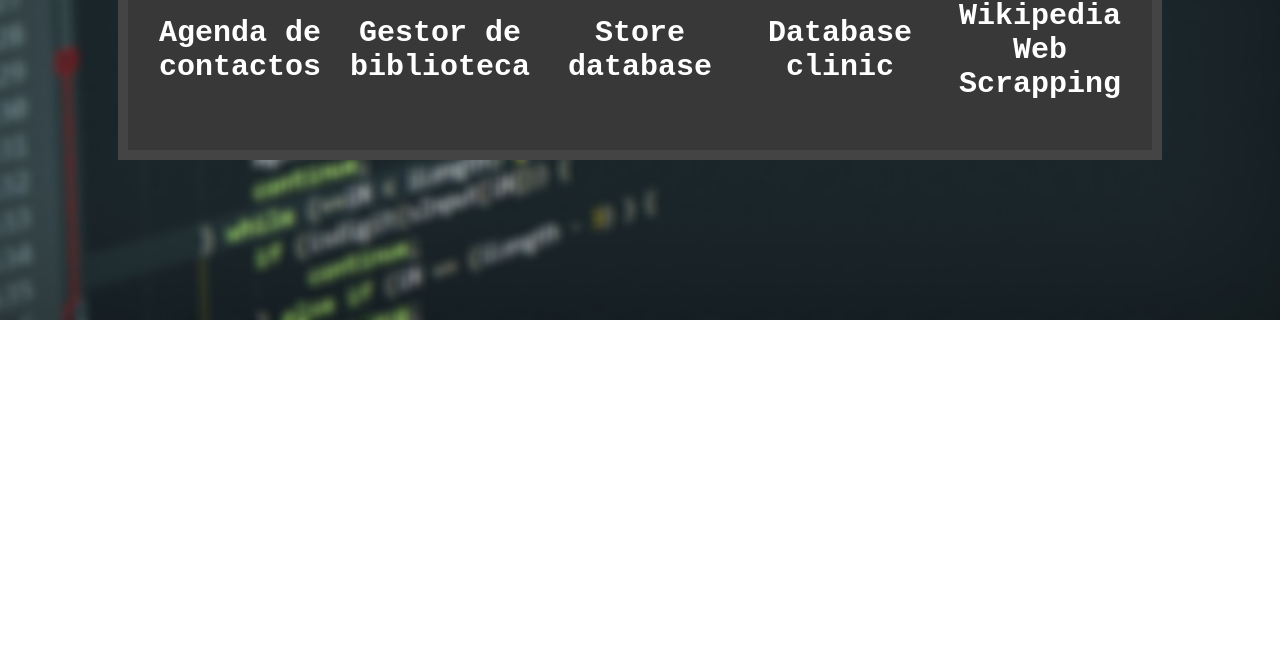
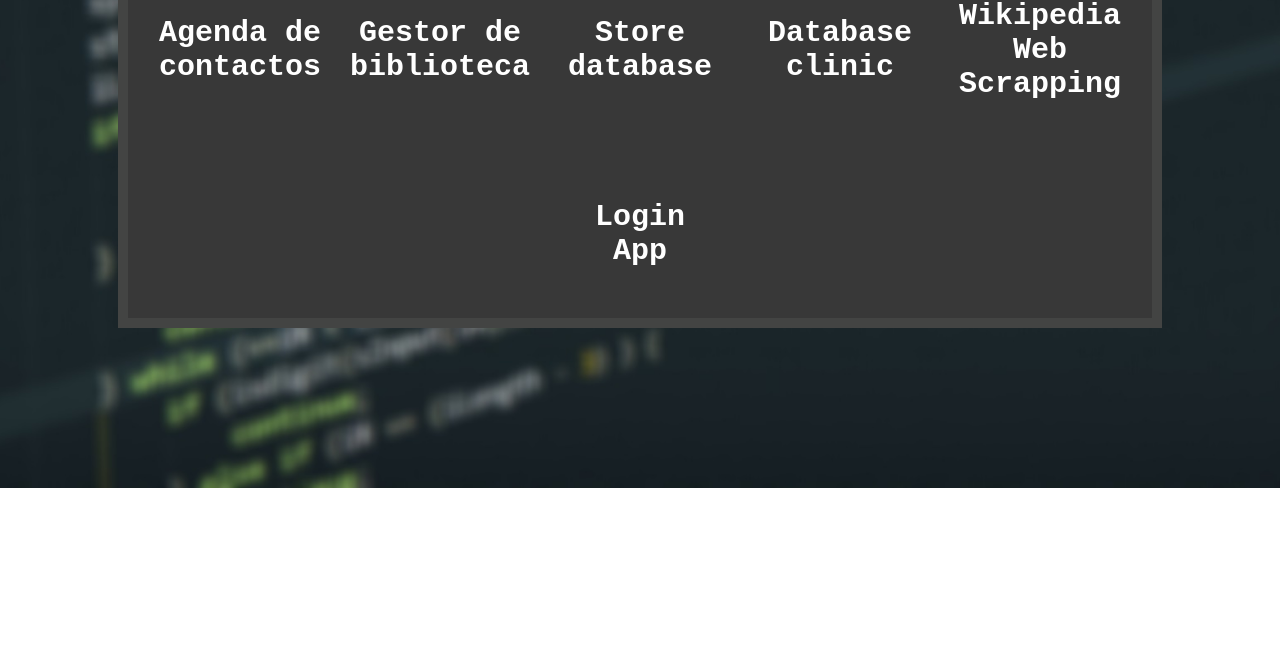
Before and after one commit to Emanuel-Comas/Portfolio, a plain HTML site: page index.html in a window 1280 px wide. Shown: the part 1824-2485 px from the top of the page. Drawn offline with Linux system fonts and the light colour scheme.

Commit message:
Added new project 'Login App' with Tkinter.

```diff
--- a/index.html
+++ b/index.html
@@ -63,6 +63,10 @@
             <div>
                 <h3><a href="https://github.com/Emanuel-Comas/Wikipedia_Web_Scrapping" target="_blank">Wikipedia Web Scrapping</a></h3>
             </div>
+
+            <div>
+                <h3><a href="https://github.com/Emanuel-Comas/loginApp" target="_blank">Login App</a></h3>
+            </div>
         </div>
     </section>
 
```
